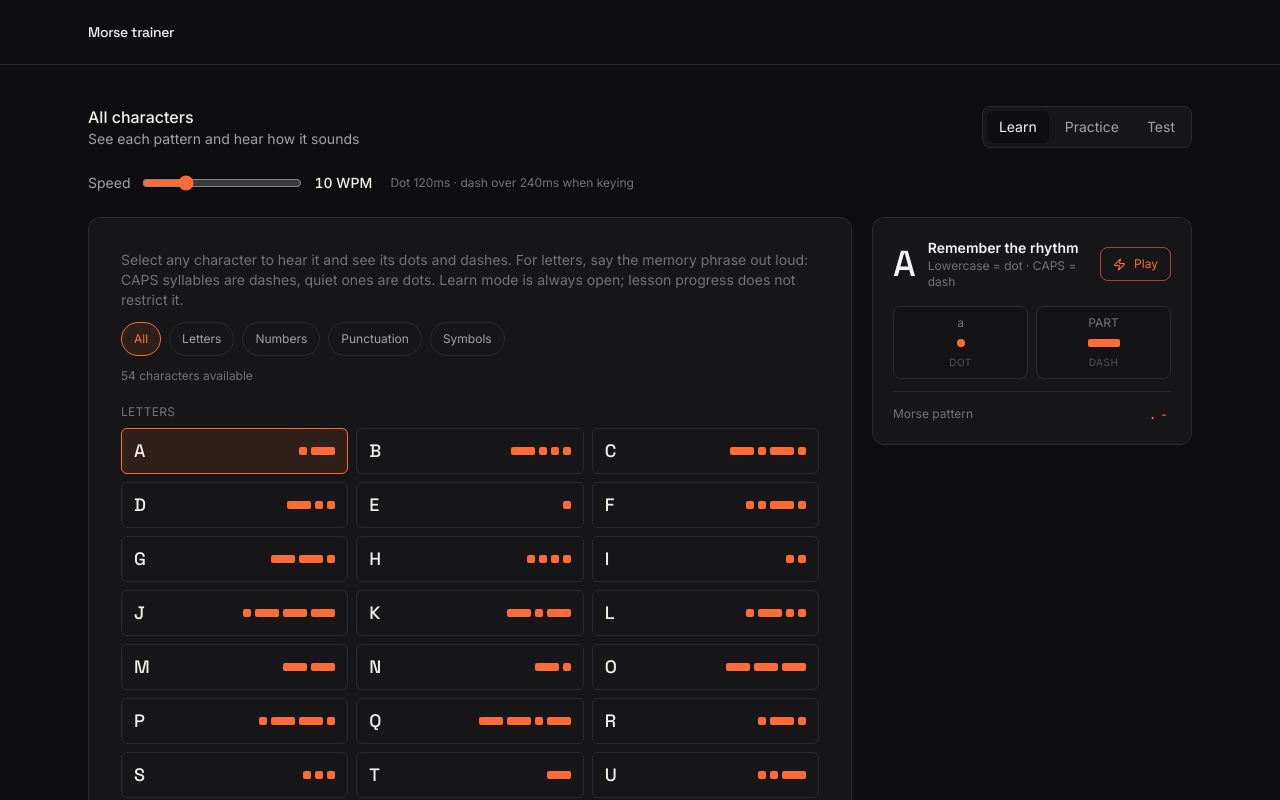
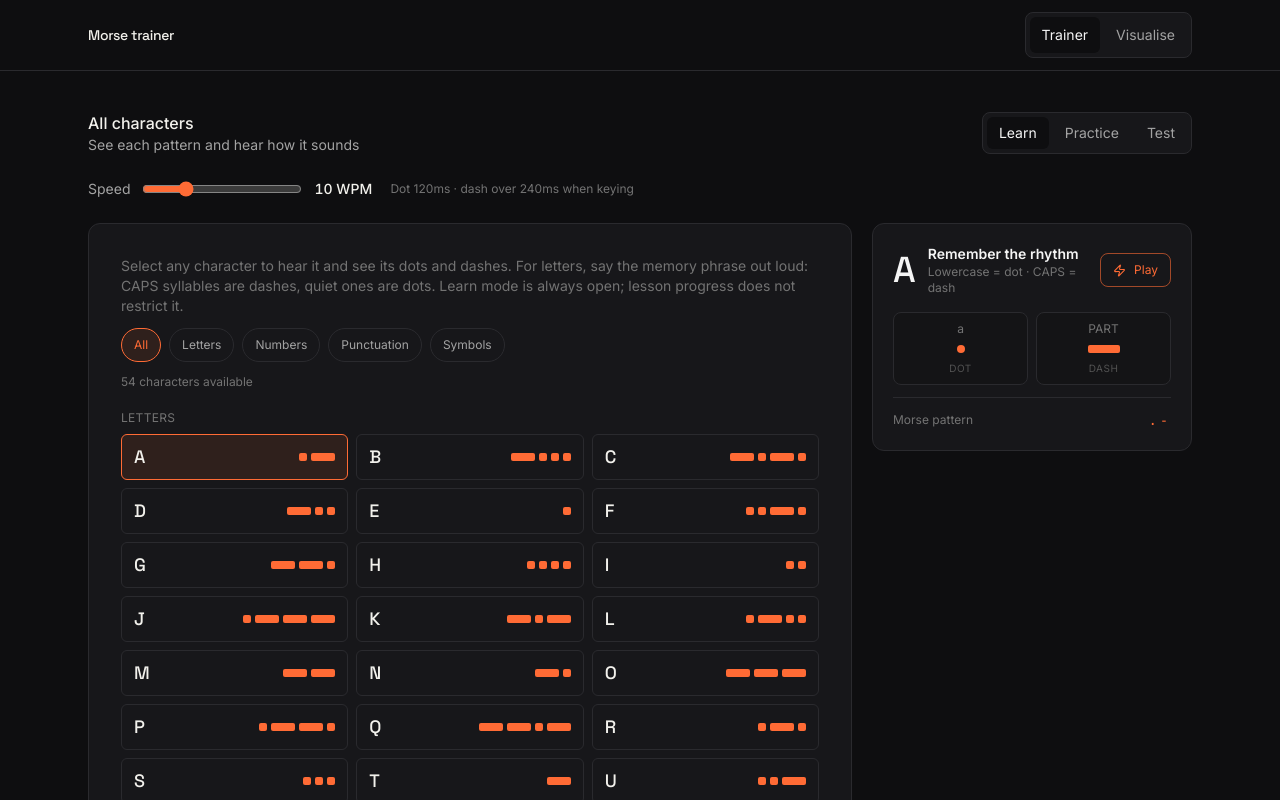
Before and after one commit to LameckM/Morse-trainer, a React (Vite) app: page / in a window 1280 px wide. Shown: the top 800 px of the page. Built offline with nearby package versions, Linux system fonts and the light colour scheme.

Commit message:
Add separate Visualise page navigation

```diff
--- a/src/App.jsx
+++ b/src/App.jsx
@@ -1,19 +1,42 @@
+import { useState } from 'react'
 import MorseTrainer from './components/MorseTrainer.jsx'
+import MorseVisualiser from './components/MorseVisualiser.jsx'
 
 export default function App() {
+  const [page, setPage] = useState('trainer')
+
   return (
     <div className="min-h-screen flex flex-col">
       <header className="border-b border-line">
-        <div className="max-w-6xl mx-auto px-6 h-16 flex items-center gap-2">
-          {/* <span className="w-7 h-7 rounded-md bg-signal text-ink font-display font-bold text-sm flex items-center justify-center">
-            •
-          </span> */}
+        <div className="max-w-6xl mx-auto px-6 min-h-16 flex items-center justify-between gap-4 flex-wrap py-3">
           <span className="font-display font-medium text-sm tracking-tight">Morse trainer</span>
+          <nav className="flex items-center gap-1 bg-panel border border-line rounded-lg p-1" aria-label="Main navigation">
+            <button
+              type="button"
+              onClick={() => setPage('trainer')}
+              aria-current={page === 'trainer' ? 'page' : undefined}
+              className={`text-sm px-3 py-2 rounded-md transition-colors ${
+                page === 'trainer' ? 'bg-ink text-neutral-100' : 'text-neutral-400 hover:text-neutral-100'
+              }`}
+            >
+              Trainer
+            </button>
+            <button
+              type="button"
+              onClick={() => setPage('visualiser')}
+              aria-current={page === 'visualiser' ? 'page' : undefined}
+              className={`text-sm px-3 py-2 rounded-md transition-colors ${
+                page === 'visualiser' ? 'bg-ink text-neutral-100' : 'text-neutral-400 hover:text-neutral-100'
+              }`}
+            >
+              Visualise
+            </button>
+          </nav>
         </div>
       </header>
 
-      <main className="flex-1 w-full max-w-6xl mx-auto px-6 py-10">
-        <MorseTrainer />
+      <main className="flex-1 w-full max-w-6xl mx-auto px-6 py-8 sm:py-10">
+        {page === 'visualiser' ? <MorseVisualiser /> : <MorseTrainer />}
       </main>
 
       <footer className="border-t border-line">
```
